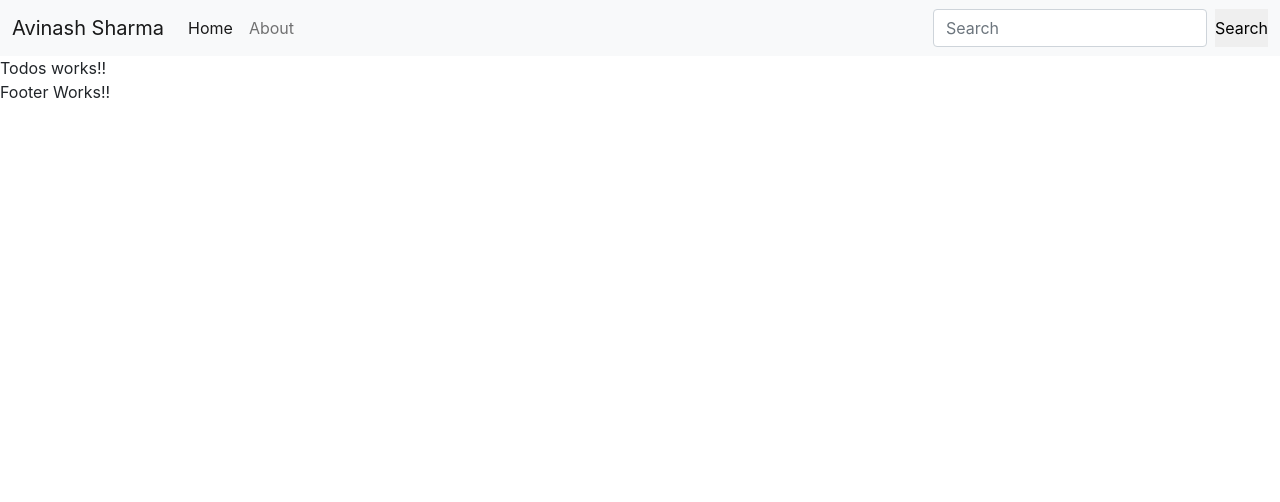
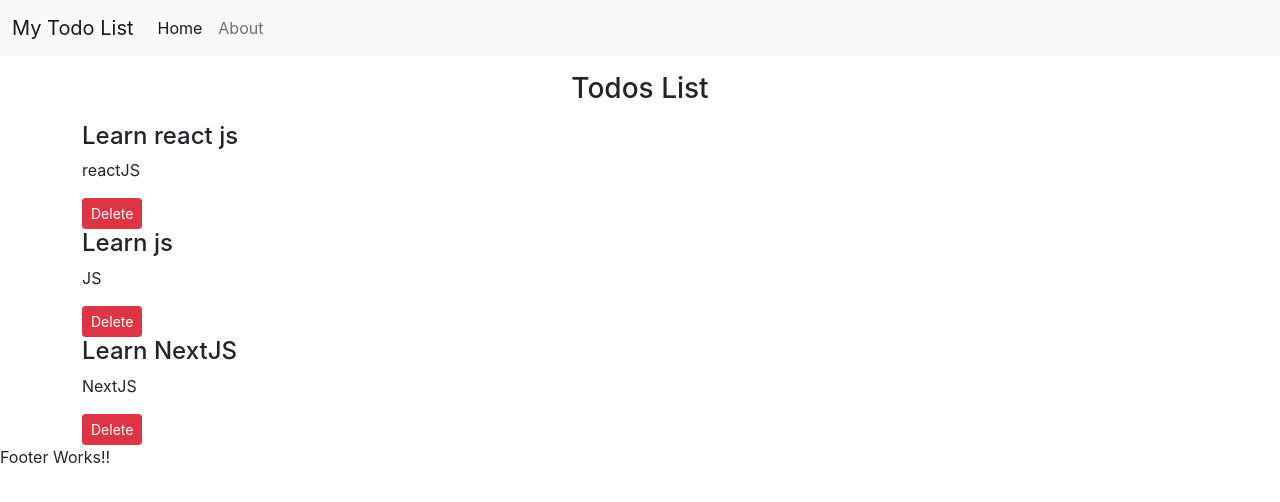
Before and after one commit to ImAvinashSharma/ToDo, a React (Create React App) app: page / in a window 1280 px wide. Shown: the top 502 px of the page. Built offline with nearby package versions, Linux system fonts and the light colour scheme.

Commit message:
added array

```diff
--- a/src/App.js
+++ b/src/App.js
@@ -2,12 +2,35 @@
 import Header from './MyComponents/Header'
 import {Todos} from './MyComponents/Todos'
 import {Footer} from './MyComponents/Footer'
+import React, { useState } from 'react';
 
 function App() {
+  const onDelete = (todo)=>{
+    console.log('delete')
+    let index = todos.indexOf(todo);
+    todos.splice(index,1);
+  }
+       let todos = [
+         {
+             sno: 1,
+             title: "Learn react js",
+             desc: "reactJS"
+         },
+         {
+             sno: 2,
+             title: "Learn js",
+             desc: "JS"
+         },
+         {
+             sno: 3,
+             title: "Learn NextJS",
+             desc: "NextJS"
+         }
+     ]
   return (
     <>
-      <Header/>
-      <Todos/>
+      <Header title="My Todo List" searchBar={false}/>
+      <Todos todo={todos} onDelete={onDelete}/>
       <Footer/>
     </>
   );
--- a/src/MyComponents/Header.js
+++ b/src/MyComponents/Header.js
@@ -1,11 +1,10 @@
 import React from 'react'
-
-export default function Header() {
+export default function Header(props) {
     return (
         <div>
             <nav className="navbar navbar-expand-lg navbar-light bg-light">
   <div className="container-fluid">
-    <a className="navbar-brand" href="/">Avinash Sharma</a>
+    <a className="navbar-brand" href="/">{props.title}</a>
     <button className="navbar-toggler" type="button" data-bs-toggle="collapse" data-bs-target="#navbarSupportedContent" aria-controls="navbarSupportedContent" aria-expanded="false" aria-label="Toggle navigation">
       <span className="navbar-toggler-icon"></span>
     </button>
@@ -18,13 +17,18 @@
           <a className="nav-link" href="#">About</a>
         </li>
       </ul>
-      <form className="d-flex">
+      {props.searchBar?<form className="d-flex">
         <input className="form-control me-2" type="search" placeholder="Search" aria-label="Search" />
         <button classNameName="btn btn-outline-success" type="submit">Search</button>
-      </form>
+      </form>:""}
     </div>
   </div>
 </nav>
         </div>
     )
 }
+
+Header.defaultProps = {
+  title: "Avinash Sharma",
+  searchBar: true
+}
--- /dev/null
+++ b/src/MyComponents/TodoItem.js
@@ -0,0 +1,11 @@
+import React from 'react'
+
+export const TodoItem = ({todo,onDelete}) => {
+    return (
+        <div>
+            <h4>{todo.title}</h4>
+            <p>{todo.desc}</p>
+            <button className="btn btn-sm btn-danger" onClick={()=>onDelete(todo)}>Delete</button>
+        </div>
+    )
+}
--- a/src/MyComponents/Todos.js
+++ b/src/MyComponents/Todos.js
@@ -1,9 +1,12 @@
- import React from 'react'
-
- export const Todos = () => {
+import React from 'react'
+import {TodoItem} from './TodoItem'
+ export const Todos = (props) => {
      return (
-         <div>
-            Todos works!!
+         <div className="container">
+            <h3 className="text-center my-3">Todos List</h3>
+            {props.todo.map((todo)=>{
+                return <TodoItem todo={todo} key={todo.sno} onDelete={props.onDelete}/>
+            })}
          </div>
      )
  }
```
Also changed, not shown: src/MyComponents/Todo.js (deleted, +0 -9 lines).
